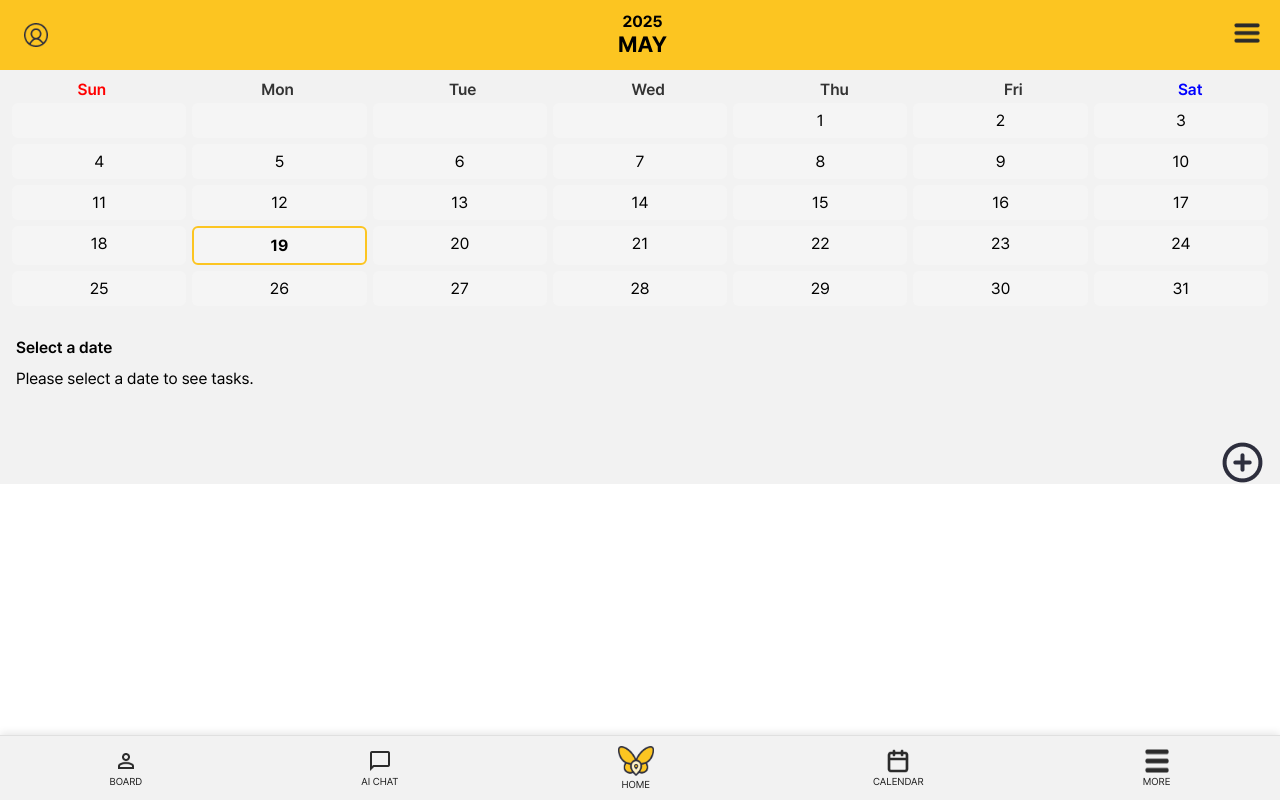
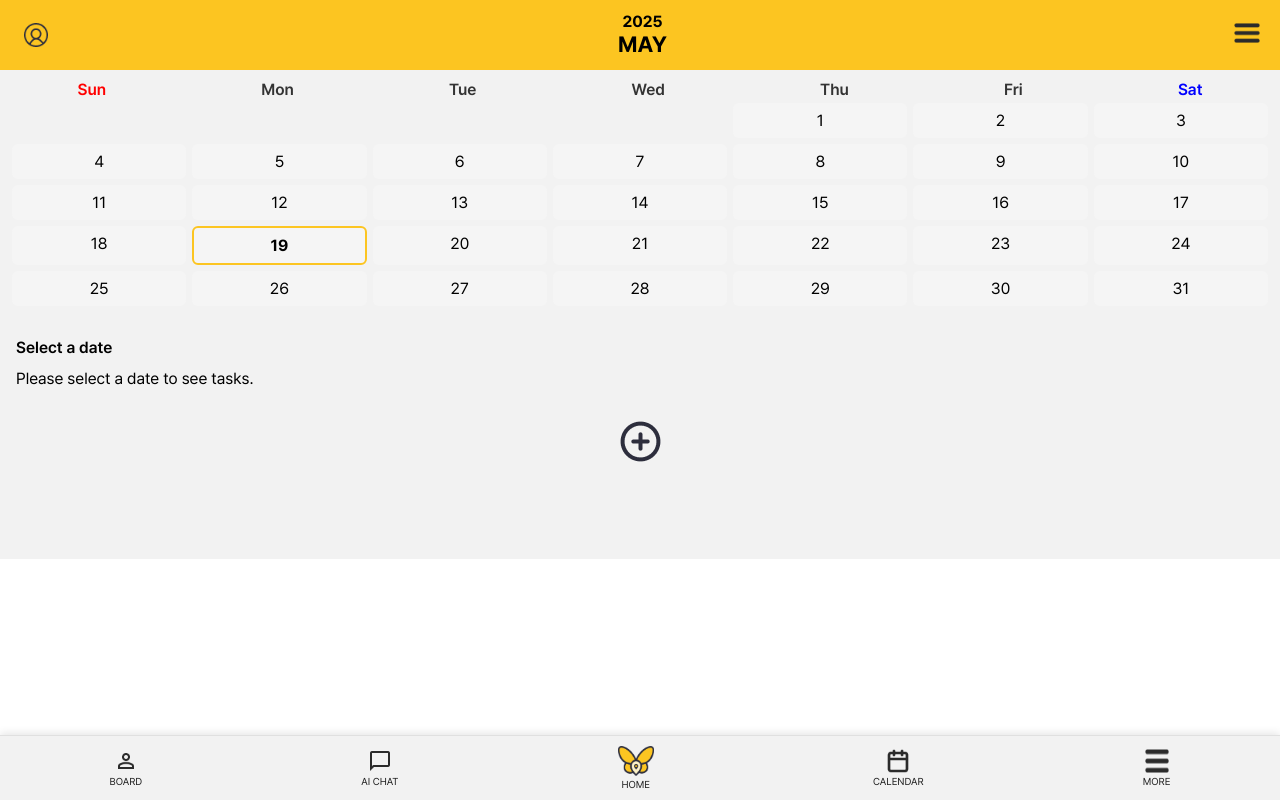
Before and after one commit to Ryu-Jemu/navi-app, a React (Create React App) app: page /calendar in a window 1280 px wide. Built offline with nearby package versions, Linux system fonts and the light colour scheme.

Commit message:
Add Background Color in Caledar Page

```diff
--- a/src/pages/BoardPage.css
+++ b/src/pages/BoardPage.css
@@ -10,7 +10,7 @@
   display: flex;
   justify-content: space-between;
   align-items: center;
-  padding: 16px;
+  padding: 14px 0 0 20px;
 }
 
 .logo {
@@ -20,6 +20,7 @@
 .board-title {
   font-size: 24px;
   font-weight: bold;
+  padding: 0 20px;
 }
 
 .header-icons img {
--- a/src/pages/CalendarPage.css
+++ b/src/pages/CalendarPage.css
@@ -66,11 +66,24 @@
   padding: 8px 0;
   border-radius: 6px;
   background-color: #f5f5f5;
+  cursor: pointer;
 }
 
 .day-cell.today {
   border: 2px solid var(--main-yellow);
   font-weight: bold;
+}
+
+.day-cell.selected {
+  background-color: rgba(252, 197, 33, 0.4);
+  border: 2px solid var(--main-yellow);
+  font-weight: bold;
+}
+
+.day-cell.empty {
+  background-color: transparent;
+  border: none;
+  cursor: default;
 }
 
 /* Today Section */
@@ -104,10 +117,14 @@
 }
 
 /* + 버튼 */
+.plus-button-container {
+  width: 100%;
+  display: flex;
+  justify-content: center;
+  margin: 16px 0;
+}
+
 .plus-button {
-    position: absolute;
-    bottom: -80px;
-    right: 16px;
   width: 43px;
   height: 43px;
   cursor: pointer;
--- a/src/pages/CalendarPage.jsx
+++ b/src/pages/CalendarPage.jsx
@@ -1,4 +1,4 @@
-import React, { useState, useEffect } from 'react';
+import React, { useState } from 'react';
 import './CalendarPage.css';
 import BottomNav from '../BottomNav/BottomNav';
 import ProfileIcon from '../assets/Profile_Icon.png';
@@ -8,6 +8,7 @@ import PlusIcon from '../assets/Plus_Icon.png';
 const CalendarPage = () => {
   const [selectedDate, setSelectedDate] = useState(null);
   const [showMenu, setShowMenu] = useState(false);
+
   const todayObj = new Date();
   const todayDate = todayObj.getDate();
   const todayMonth = todayObj.getMonth();
@@ -94,6 +95,9 @@ const CalendarPage = () => {
             <div className="no-task">Please select a date to see tasks.</div>
           )}
         </div>
+      </div>
+
+      <div className="plus-button-container">
         <img src={PlusIcon} alt="Add Task" className="plus-button" />
       </div>
 
```
Lines whose indentation alone changed are shown as unchanged.
